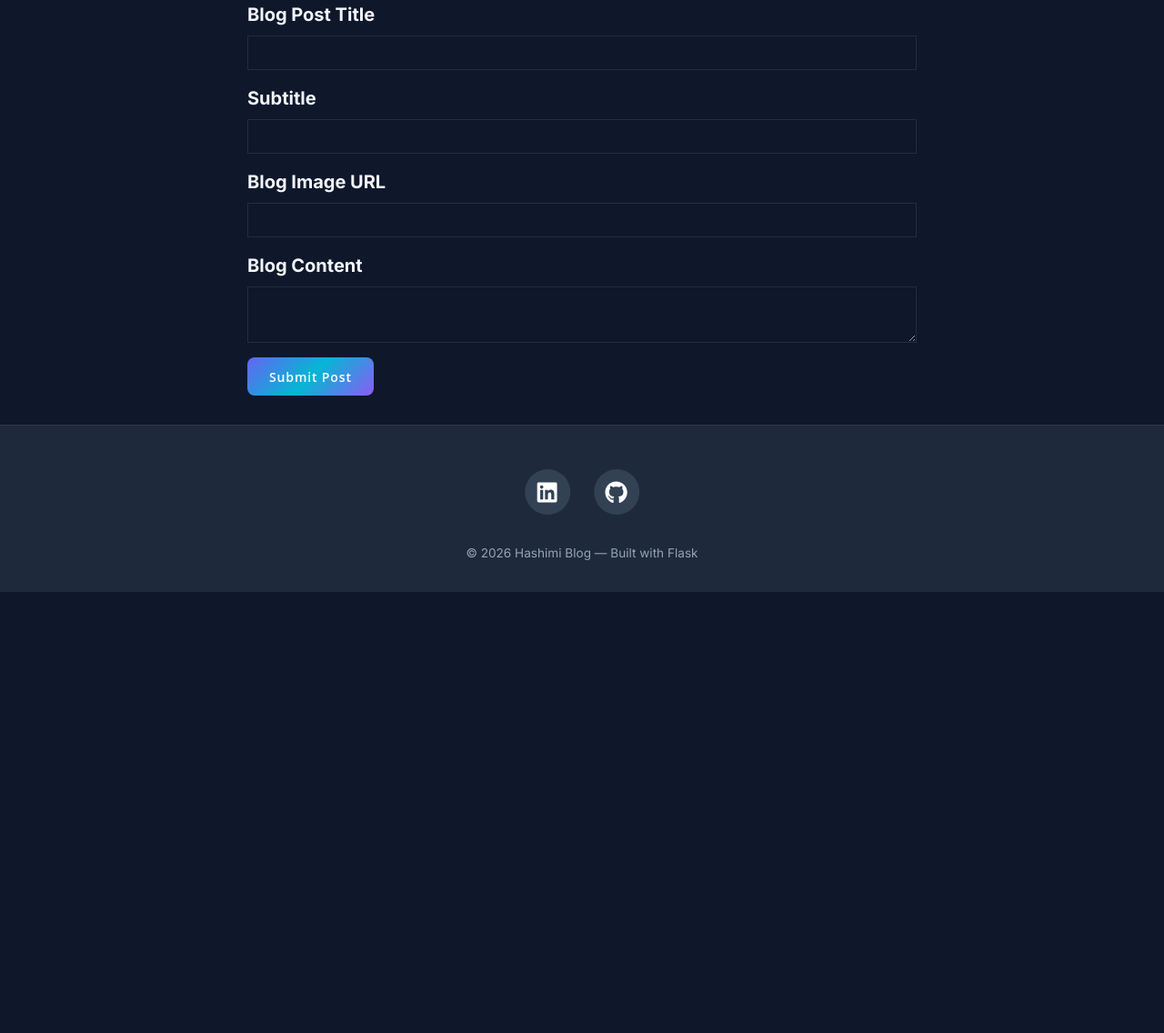
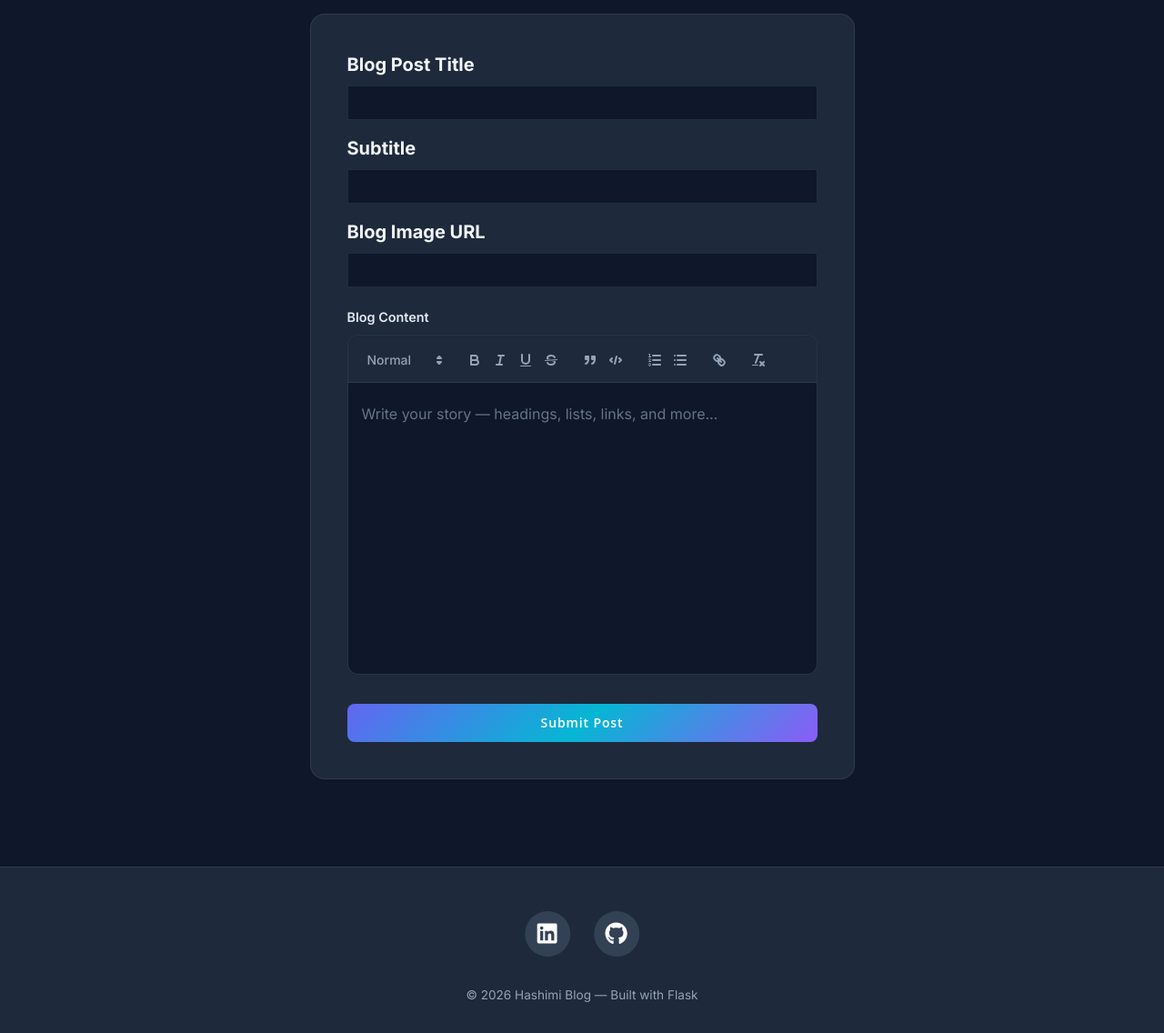
Before and after one commit to engineerhashimi9/my-blog, a Flask app: page /new-post in a window 1280 px wide. Shown: the part 579-1715 px from the top of the page at 91% size. Before the commit the page ends 1230 px from the top, so only its background shows below. Run offline with Flask 3, Linux system fonts and the light colour scheme; a user stored in the database is signed in; some libraries are stand-ins or nearby versions.

Commit message:
feat: integrate Quill rich text editor for blog post and comment creation

```diff
--- a/forms.py
+++ b/forms.py
@@ -1,19 +1,16 @@
 from flask_wtf import FlaskForm
-from wtforms import StringField, SubmitField
+from wtforms import StringField, SubmitField, TextAreaField
 from wtforms.validators import DataRequired, URL
-from flask_ckeditor import CKEditorField
 
 
-# WTForm for creating a blog post
 class CreatePostForm(FlaskForm):
     title = StringField("Blog Post Title", validators=[DataRequired()])
     subtitle = StringField("Subtitle", validators=[DataRequired()])
     img_url = StringField("Blog Image URL", validators=[DataRequired(), URL()])
-    body = CKEditorField("Blog Content", validators=[DataRequired()])
+    body = TextAreaField("Blog Content", validators=[DataRequired()])
     submit = SubmitField("Submit Post")
 
 
-# TODO: Create a RegisterForm to register new users
 class RegisterForm(FlaskForm):
     email = StringField("Email", validators=[DataRequired()])
     password = StringField("Password", validators=[DataRequired()])
@@ -21,14 +18,12 @@ class RegisterForm(FlaskForm):
     submit = SubmitField("Submit")
 
 
-# TODO: Create a LoginForm to login existing users
 class LoginForm(FlaskForm):
     email = StringField("Email", validators=[DataRequired()])
     password = StringField("Password", validators=[DataRequired()])
     submit = SubmitField("Submit")
 
 
-# TODO: Create a CommentForm so users can leave comments below posts
 class CommentForm(FlaskForm):
-    comment_text = CKEditorField("Comment", validators=[DataRequired()])
-    submit = SubmitField("Submit Comment")
+    comment_text = TextAreaField("Comment", validators=[DataRequired()])
+    submit = SubmitField("Post Comment")
--- a/main.py
+++ b/main.py
@@ -9,8 +9,8 @@ from flask import (
     request,
     send_from_directory,
 )
+import bleach
 from flask_bootstrap import Bootstrap5
-from flask_ckeditor import CKEditor
 from flask_gravatar import Gravatar
 from flask_login import (
     UserMixin,
@@ -91,9 +91,26 @@ SAMPLE_POSTS = [
 ]
 
 
+ALLOWED_HTML_TAGS = [
+    "p", "br", "strong", "em", "u", "s", "a", "ul", "ol", "li",
+    "h1", "h2", "h3", "blockquote", "pre", "code",
+]
+ALLOWED_HTML_ATTRS = {"a": ["href", "title", "target", "rel"]}
+
+
+def sanitize_html(content):
+    if not content:
+        return ""
+    return bleach.clean(
+        content,
+        tags=ALLOWED_HTML_TAGS,
+        attributes=ALLOWED_HTML_ATTRS,
+        strip=True,
+    )
+
+
 app = Flask(__name__)
 app.config["SECRET_KEY"] = os.getenv("SECRET_KEY")
-ckeditor = CKEditor(app)
 Bootstrap5(app)
 
 # TODO: Configure Flask-Login
@@ -315,7 +332,7 @@ def add_new_post():
         new_post = BlogPosts(
             title=form.title.data,
             subtitle=form.subtitle.data,
-            body=form.body.data,
+            body=sanitize_html(form.body.data),
             img_url=form.img_url.data,
             author=current_user,
             date=date.today().strftime("%B %d, %Y"),
@@ -345,7 +362,7 @@ def edit_post(post_id):
         post.subtitle = edit_form.subtitle.data
         post.img_url = edit_form.img_url.data
         post.author = current_user
-        post.body = edit_form.body.data
+        post.body = sanitize_html(edit_form.body.data)
         db.session.commit()
         return redirect(url_for("show_post", post_id=post.id))
     return render_template("make-post.html", form=edit_form, is_edit=True)
@@ -369,11 +386,14 @@ def save_comment():
     post_id = request.args.get("p")
     form = CommentForm()
     if form.validate_on_submit():
-        with app.app_context():
-            print(form.comment_text, current_user.id, post_id)
-            db.session.add(
-                Comments(text=form.comment_text.data, author_id=current_user.id, post_id=post_id,),)
-            db.session.commit()
+        db.session.add(
+            Comments(
+                text=sanitize_html(form.comment_text.data),
+                author_id=current_user.id,
+                post_id=post_id,
+            )
+        )
+        db.session.commit()
     return redirect(url_for('show_post', post_id=post_id))
 
 
--- a/requirements.txt
+++ b/requirements.txt
@@ -5,7 +5,6 @@ click==8.1.7
 colorama==0.4.6
 dominate==2.9.1
 Flask==2.3.3
-Flask-CKEditor==1.0.0
 Flask-Gravatar==0.5.0
 Flask-Login==0.6.3
 Flask-SQLAlchemy==3.1.1
--- /dev/null
+++ b/static/css/quill-theme.css
@@ -0,0 +1,110 @@
+/* Quill editor — dark theme matching Hashimi Blog */
+.quill-label {
+  font-weight: 600;
+  font-size: 0.9rem;
+  color: #e2e8f0;
+  margin-bottom: 0.5rem;
+}
+
+.quill-shell {
+  border-radius: 0.75rem;
+  overflow: hidden;
+  border: 1px solid rgba(148, 163, 184, 0.2);
+  background: #0f172a;
+  transition: border-color 0.2s ease, box-shadow 0.2s ease;
+}
+
+.quill-shell:focus-within {
+  border-color: rgba(99, 102, 241, 0.55);
+  box-shadow: 0 0 0 3px rgba(99, 102, 241, 0.15);
+}
+
+.quill-editor-wrap .ql-toolbar.ql-snow {
+  background: #1e293b;
+  border: none;
+  border-bottom: 1px solid rgba(148, 163, 184, 0.15);
+  font-family: "Inter", system-ui, sans-serif;
+  padding: 0.65rem 0.75rem;
+}
+
+.quill-editor-wrap .ql-container.ql-snow {
+  border: none;
+  font-family: "Inter", system-ui, sans-serif;
+  font-size: 1rem;
+  min-height: 140px;
+}
+
+.quill-editor-wrap[data-mode="full"] .ql-container.ql-snow {
+  min-height: 320px;
+}
+
+.quill-editor-wrap[data-mode="compact"] .ql-container.ql-snow {
+  min-height: 120px;
+}
+
+.quill-editor-wrap .ql-editor {
+  color: #e2e8f0;
+  line-height: 1.75;
+  padding: 1.25rem 1.5rem;
+}
+
+.quill-editor-wrap .ql-editor.ql-blank::before {
+  color: #64748b;
+  font-style: normal;
+  font-weight: 400;
+}
+
+.quill-editor-wrap .ql-snow .ql-stroke {
+  stroke: #94a3b8;
+}
+
+.quill-editor-wrap .ql-snow .ql-fill {
+  fill: #94a3b8;
+}
+
+.quill-editor-wrap .ql-snow .ql-picker-label {
+  color: #94a3b8;
+}
+
+.quill-editor-wrap .ql-snow .ql-picker-options {
+  background: #1e293b;
+  border-color: rgba(148, 163, 184, 0.2);
+}
+
+.quill-editor-wrap .ql-snow .ql-picker-item {
+  color: #e2e8f0;
+}
+
+.quill-editor-wrap .ql-toolbar.ql-snow .ql-picker-label:hover,
+.quill-editor-wrap .ql-toolbar.ql-snow .ql-picker-label.ql-active,
+.quill-editor-wrap .ql-toolbar.ql-snow button:hover,
+.quill-editor-wrap .ql-toolbar.ql-snow button.ql-active {
+  color: #a5b4fc;
+}
+
+.quill-editor-wrap .ql-toolbar.ql-snow button:hover .ql-stroke,
+.quill-editor-wrap .ql-toolbar.ql-snow button.ql-active .ql-stroke {
+  stroke: #a5b4fc;
+}
+
+.quill-editor-wrap .ql-toolbar.ql-snow button:hover .ql-fill,
+.quill-editor-wrap .ql-toolbar.ql-snow button.ql-active .ql-fill {
+  fill: #a5b4fc;
+}
+
+.quill-editor-wrap .ql-editor a {
+  color: #67e8f9;
+}
+
+.quill-editor-wrap .ql-editor blockquote {
+  border-left: 3px solid #6366f1;
+  padding-left: 1rem;
+  color: #94a3b8;
+}
+
+.quill-editor-wrap .ql-editor pre.ql-syntax {
+  background: #1e293b;
+  color: #e2e8f0;
+  border-radius: 0.5rem;
+  padding: 1rem;
+}
--- /dev/null
+++ b/static/js/quill-editor.js
@@ -0,0 +1,67 @@
+/*!
+ * Quill rich text — syncs to hidden WTForms textareas on submit
+ */
+(function () {
+  const FULL_TOOLBAR = [
+    [{ header: [1, 2, 3, false] }],
+    ["bold", "italic", "underline", "strike"],
+    ["blockquote", "code-block"],
+    [{ list: "ordered" }, { list: "bullet" }],
+    ["link"],
+    ["clean"],
+  ];
+
+  const COMPACT_TOOLBAR = [
+    ["bold", "italic"],
+    ["blockquote", "link"],
+    ["clean"],
+  ];
+
+  function initEditor(wrap) {
+    const field = wrap.querySelector(".quill-sync-field");
+    const host = wrap.querySelector(".quill-editor-host");
+    if (!field || !host || host.dataset.quillReady) {
+      return;
+    }
+
+    const mode = wrap.dataset.mode || "full";
+    const quill = new Quill(host, {
+      theme: "snow",
+      modules: {
+        toolbar: mode === "compact" ? COMPACT_TOOLBAR : FULL_TOOLBAR,
+      },
+      placeholder:
+        mode === "compact"
+          ? "Share your thoughts…"
+          : "Write your story — headings, lists, links, and more…",
+    });
+
+    host.dataset.quillReady = "1";
+
+    if (field.value && field.value.trim()) {
+      quill.clipboard.dangerouslyPasteHTML(field.value);
+    }
+
+    const form = wrap.closest("form");
+    if (form) {
+      form.addEventListener("submit", () => {
+        const html = quill.root.innerHTML;
+        const empty =
+          html === "<p><br></p>" ||
+          html === "<p></p>" ||
+          !quill.getText().trim();
+        field.value = empty ? "" : html;
+      });
+    }
+  }
+
+  function initAll() {
+    document.querySelectorAll(".quill-editor-wrap").forEach(initEditor);
+  }
+
+  if (document.readyState === "loading") {
+    document.addEventListener("DOMContentLoaded", initAll);
+  } else {
+    initAll();
+  }
+})();
--- /dev/null
+++ b/templates/includes/editor.html
@@ -0,0 +1,21 @@
+{% macro editor_assets() %}
+<link href="https://cdn.jsdelivr.net/npm/quill@2.0.3/dist/quill.snow.css" rel="stylesheet" />
+<link
+  href="{{ url_for('static', filename='css/quill-theme.css') }}"
+  rel="stylesheet"
+/>
+<script src="https://cdn.jsdelivr.net/npm/quill@2.0.3/dist/quill.js"></script>
+<script src="{{ url_for('static', filename='js/quill-editor.js') }}"></script>
+{% endmacro %}
+
+{% macro rich_editor(field, mode='full', label=None) %}
+<div class="quill-editor-wrap mb-4" data-mode="{{ mode }}">
+  {% if label %}
+  <label class="form-label quill-label" for="{{ field.id }}">{{ label }}</label>
+  {% endif %}
+  <div class="quill-shell">
+    <div class="quill-editor-host"></div>
+  </div>
+  {{ field(class='quill-sync-field d-none', id=field.id) }}
+</div>
+{% endmacro %}
--- a/templates/make-post.html
+++ b/templates/make-post.html
@@ -1,37 +1,46 @@
-{% from "bootstrap5/form.html" import render_form %} {% block content %} {%
-include "header.html" %}
+{% include "header.html" %}
+{% from "includes/editor.html" import editor_assets, rich_editor %}
+{% from "bootstrap5/form.html" import render_field %}
 
-<!-- Page Header -->
 <header
-  class="masthead"
-  style="background-image: url('../static/assets/img/edit-bg.jpg')"
+  class="masthead post-hero"
+  style="background-image: url('https://images.unsplash.com/photo-1432828796061-9f32687c2be8?w=1920&q=80')"
 >
   <div class="container position-relative px-4 px-lg-5">
     <div class="row gx-4 gx-lg-5 justify-content-center">
       <div class="col-md-10 col-lg-8 col-xl-7">
         <div class="page-heading">
-          {% if is_edit: %}
+          <span class="hero-badge d-inline-block mb-3">Editor</span>
+          {% if is_edit %}
           <h1>Edit Post</h1>
-          {% else: %}
+          {% else %}
           <h1>New Post</h1>
           {% endif %}
-          <span class="subheading"
-            >You're going to make a great blog post!</span
-          >
+          <span class="subheading">Craft your next article</span>
         </div>
       </div>
     </div>
   </div>
 </header>
 
-<main class="mb-4">
-  <div class="container">
-    <div class="row">
-      <div class="col-lg-8 col-md-10 mx-auto">
-        {{ ckeditor.load() }} {{ ckeditor.config(name='body') }} {{
-        render_form(form, novalidate=True, button_map={"submit": "primary"}) }}
+<main class="mb-5 pb-5">
+  <div class="container px-4 px-lg-5">
+    <div class="row justify-content-center">
+      <div class="col-lg-8 col-xl-7">
+        <div class="content-card">
+          <form method="post" novalidate>
+            {{ form.hidden_tag() }}
+            {{ render_field(form.title) }}
+            {{ render_field(form.subtitle) }}
+            {{ render_field(form.img_url) }}
+            {{ rich_editor(form.body, mode='full', label='Blog Content') }}
+            {{ form.submit(class_='btn btn-primary w-100 mt-2') }}
+          </form>
+        </div>
       </div>
     </div>
   </div>
 </main>
-{% include "footer.html" %} {% endblock %}
+
+{{ editor_assets() }}
+{% include "footer.html" %}
```
Also changed, not shown: templates/post.html (+6 -4 lines).
